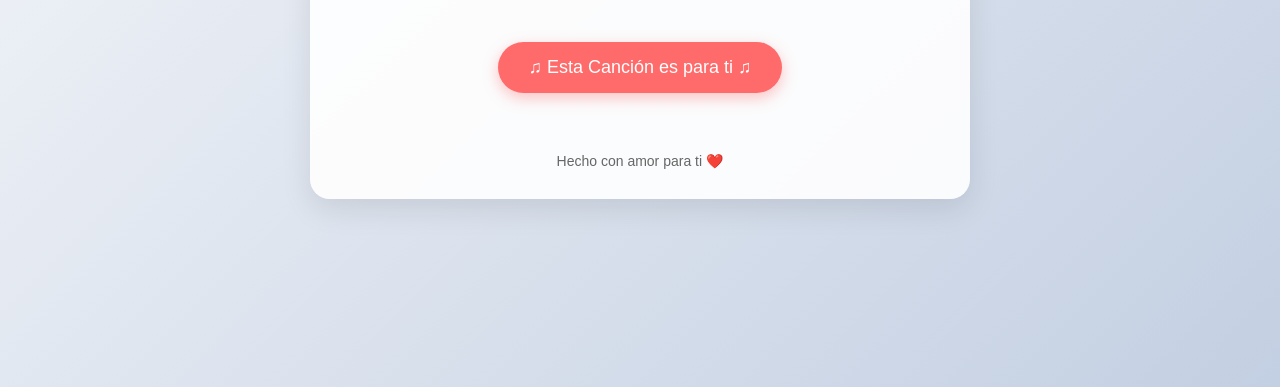
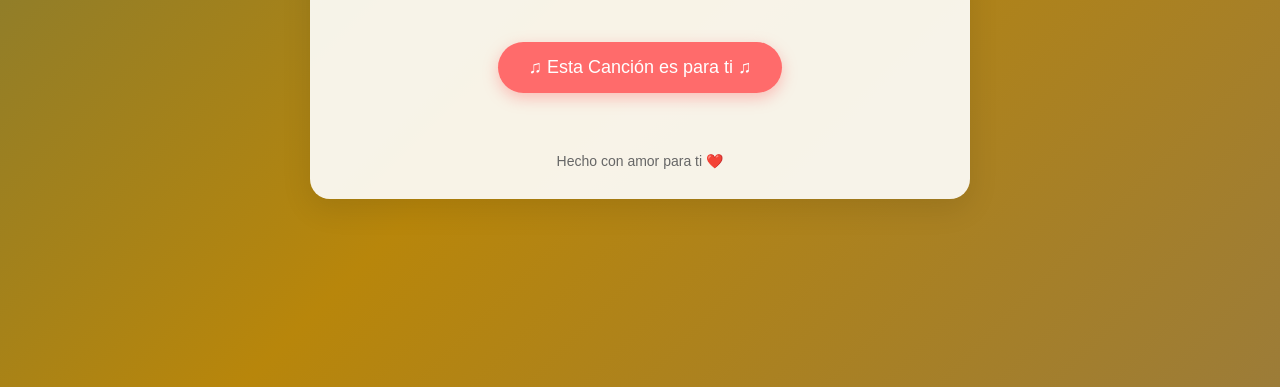
Before and after one commit to the-black22/sitio-web, a plain HTML site: page index.html in a window 1280 px wide. Shown: the part 413-800 px from the top of the page. Drawn offline with Linux system fonts and the light colour scheme.

Commit message:
Update index.html

```diff
--- a/index.html
+++ b/index.html
@@ -7,7 +7,7 @@
     <style>
         body {
             font-family: 'Arial', sans-serif;
-            background: linear-gradient(135deg, #f5f7fa 0%, #c3cfe2 100%);
+            background: linear-gradient(135deg, #78783C, #B8860B,#9C7C38);
             margin: 0;
             padding: 0;
             min-height: 100vh;
```
